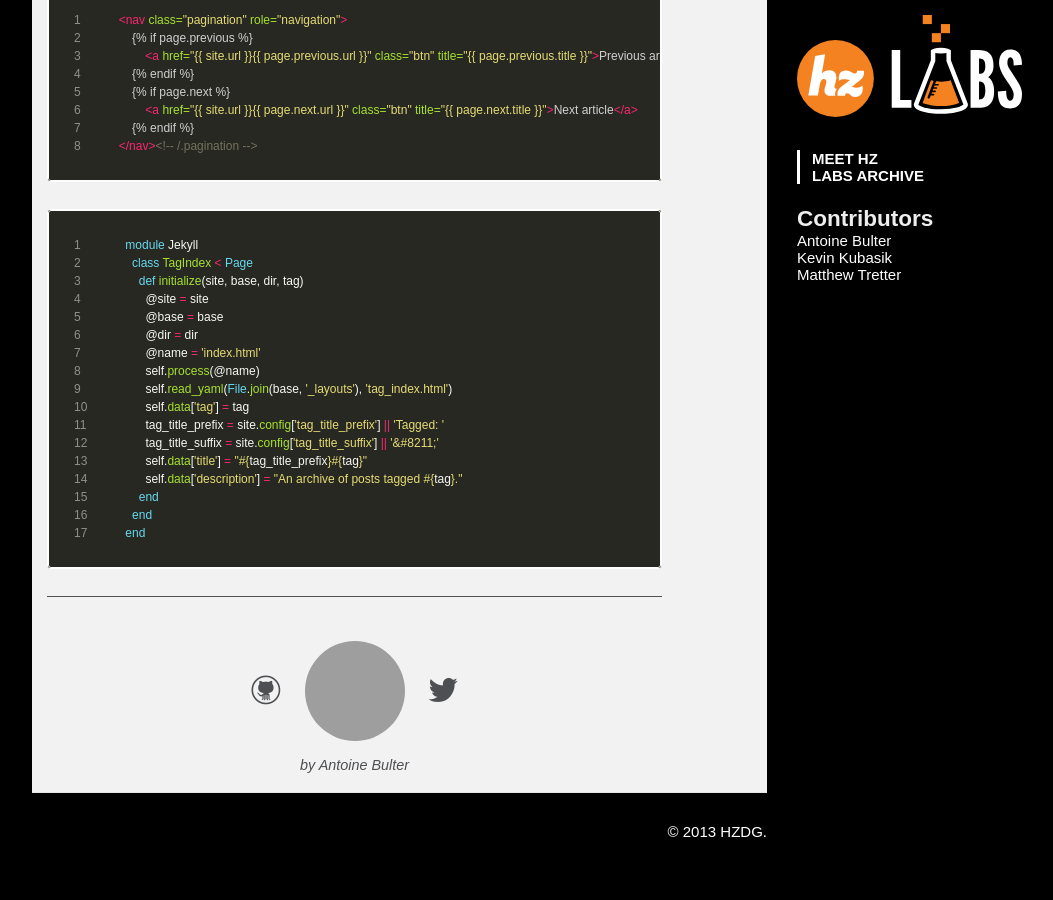
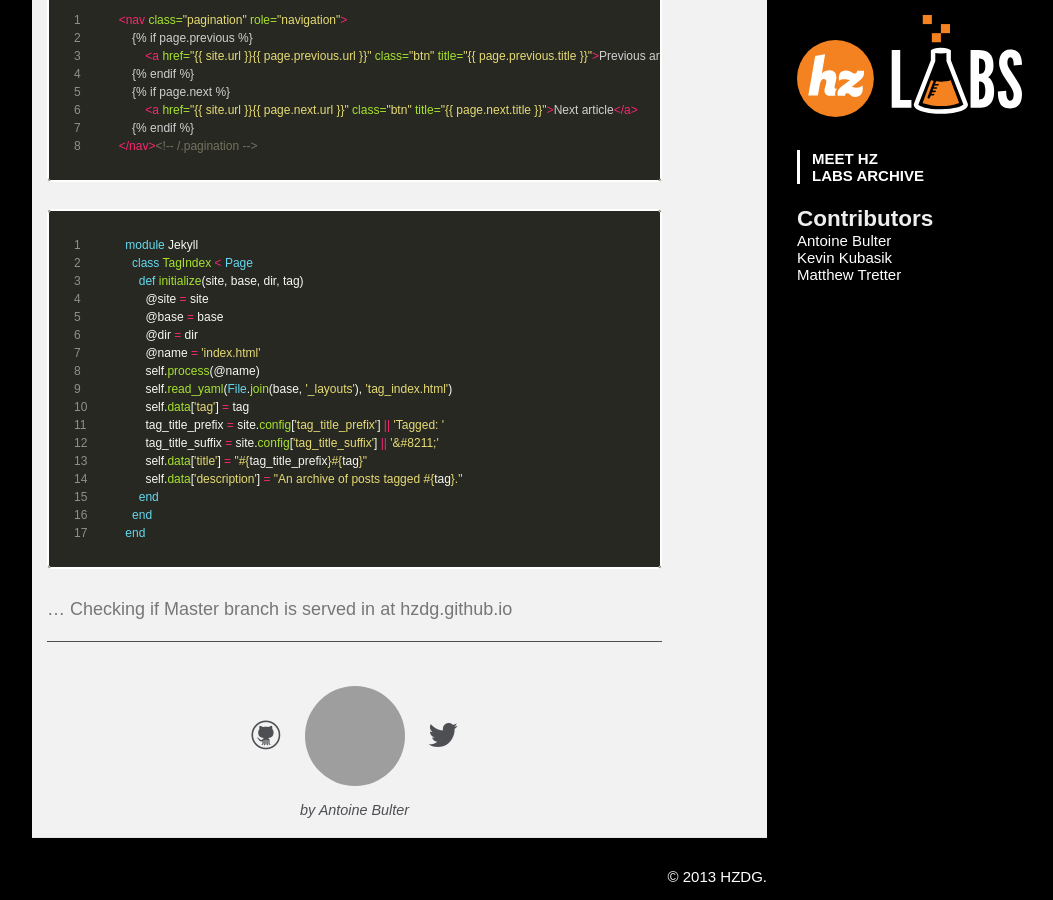
Before and after one commit to cwood/hzdg.github.io, a Jekyll site: the page built from _posts/2013-08-16-code-highlighting-post.md, in a window 1280 px wide and 900 px high, scrolled down 2487 px, cut to the strip 0-900 px from the top of the window. Shown: the whole strip, without its empty margins (113-1166 px from the left). Built offline with Jekyll 4.4.1, drawn with Linux system fonts in a browser that asks for light colours; before the commit the page ends 3342 px from its top, so only the background shows below that; grey boxes are pictures that could not be loaded.

Commit message:
checking branch deploy

```diff
--- a/_posts/2013-08-16-code-highlighting-post.md
+++ b/_posts/2013-08-16-code-highlighting-post.md
@@ -110,3 +111,5 @@ module Jekyll
   end
 end
 ~~~
+
+... Checking if Master branch is served in at hzdg.github.io
```
Also changed, not shown: other parts of _posts/2013-08-16-code-highlighting-post.md (+1 -0 lines).
